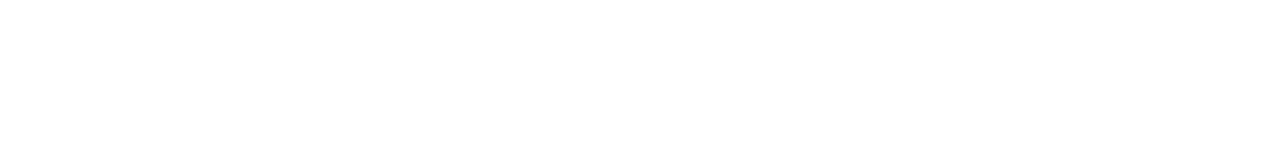
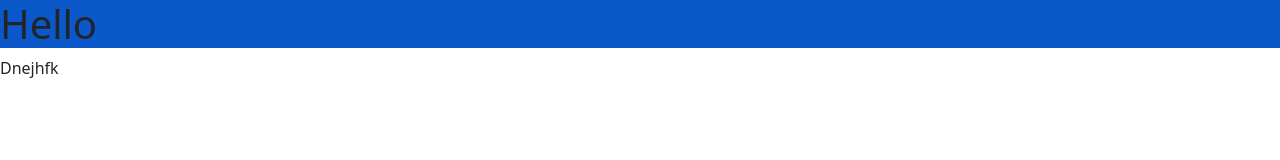
Before and after one commit to pokhengly/onlineBankFrontend, a plain HTML site: page login.html in a window 1280 px wide. Drawn offline with Linux system fonts and the light colour scheme.

Commit message:
New teat

```diff
--- a/login.html
+++ b/login.html
@@ -5,9 +5,14 @@
     <meta name="viewport"
           content="width=device-width, user-scalable=no, initial-scale=1.0, maximum-scale=1.0, minimum-scale=1.0">
     <meta http-equiv="X-UA-Compatible" content="ie=edge">
+    <link rel="stylesheet" href="public/assets/cssDemo/login.css">
+    <link rel="stylesheet" href="resources/css/bootstrap.css">
+    <link rel="stylesheet" href="resources/fontawesome/css/all.css">
     <title>Login</title>
 </head>
 <body>
+<h1>Hello</h1>
+<p>Dnejhfk</p>
 
 </body>
 </html>
--- a/public/assets/cssDemo/login.css
+++ b/public/assets/cssDemo/login.css
@@ -0,0 +1,3 @@
+h1{
+    background: #0a58ca;
+}
```
